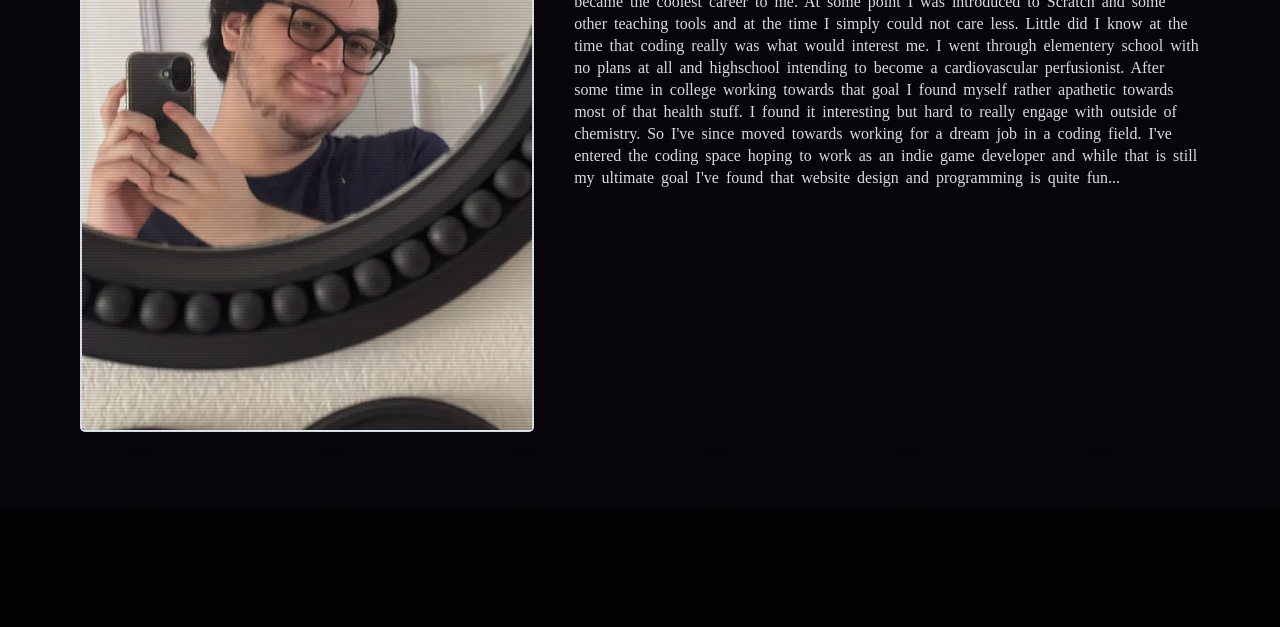
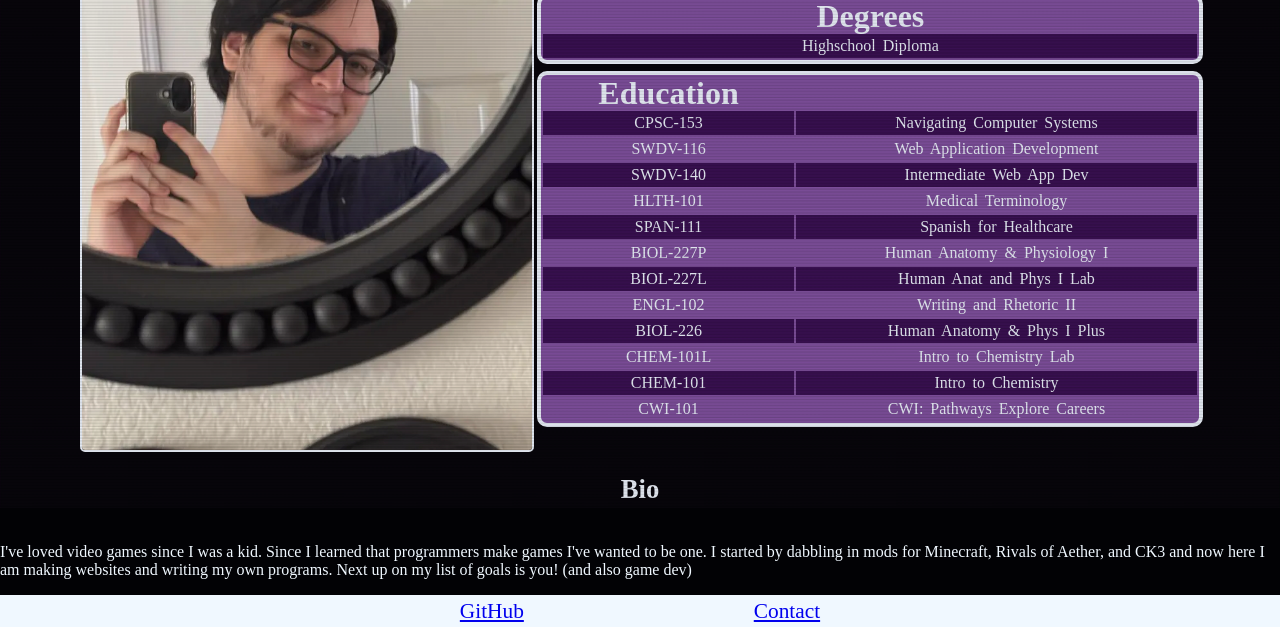
Before and after one commit to G-2004/Portfolio_Site, a plain HTML site: page Portfolio_Website/about.html in a window 1280 px wide. Shown: the part 292-919 px from the top of the page. Before the commit the page ends 800 px from the top, so only its background shows below. Drawn offline with Linux system fonts and the light colour scheme.

Commit message:
site complete
This is effectively reaching a minimum viable product for this site.

```diff
--- a/Portfolio_Website/about.html
+++ b/Portfolio_Website/about.html
@@ -1,5 +1,6 @@
 <head>
     <link rel="stylesheet" href="assets/css/index.css">
+    <link rel="stylesheet" href="assets/css/about.css">
     <meta charset="UTF-8">
     <title>About</title>
     <link rel="icon" href="assets/images/favicon.png">
@@ -12,7 +13,7 @@
 
     <div class="navBar">
         <p></p>
-        <a href="index.html"><img src="assets/images/favicon.png" height="80px">
+        <a href="index.html"><img src="assets/images/favicon.png" height="80px" alt="G logo">
         <a href="contact.html">Contact</a>
         <a href="projects.html">Projects</a>
         <a href="about.html">About</a>
@@ -20,22 +21,91 @@
     </div>
 
     <div class="aboutBodyContainer">
-        <div>
-            <img class="foreground" src="assets/images/self1.png" height="600px">
+        <div class="padTop">
+            <img class="foreground" src="assets/images/self1.png" height="600px" alt="Sites creator smiling">
         </div>
-        <div>
-            <h2 class="center">Life</h2>
-            <p>Hi I'm Grant aka G. I grew up in a small farming town in California where I first became interested in programming.
-                 I hung out with my uncle playing games like Smash Brothers Brawl and Luigis Mansion that have had a grip on my life ever since.
-                 I at some point learned that programmers were the people that made such games and so that became the coolest career to me.
-                 At some point I was introduced to Scratch and some other teaching tools and at the time I simply could not care less.
-                 Little did I know at the time that coding really was what would interest me.
-                 I went through elementery school with no plans at all and highschool intending to become a cardiovascular perfusionist.
-                 After some time in college working towards that goal I found myself rather apathetic towards most of that health stuff.
-                 I found it interesting but hard to really engage with outside of chemistry.
-                 So I've since moved towards working for a dream job in a coding field.
-                 I've entered the coding space hoping to work as an indie game developer and while that is still my ultimate goal I've found that website design and programming is quite fun...
-            </p>
+        <div class="center">
+            <div class="column">
+
+            <h3>Name: G</h3>
+            <h3>Occupation: Maintinence Technician</h3>
+            <h3>Age: 21</h3>
+
+                <table>
+                    <tr>
+                        <th>Degrees</th>
+                    </tr>
+                    <tr>
+                        <td>Highschool Diploma</td>
+                    </tr>
+                </table>
+
+                <table>
+                    <tr>
+                        <th>Education</th>
+                    </tr>
+                    <tr>
+                        <td>CPSC-153</td>
+                        <td>Navigating Computer Systems</td>
+                    </tr>
+                    <tr>
+                        <td>SWDV-116</td>
+                        <td>Web Application Development</td>
+                    </tr>
+                    <tr>
+                        <td>SWDV-140</td>
+                        <td>Intermediate Web App Dev</td>
+                    </tr>
+                    <tr>
+                        <td>HLTH-101</td>
+                        <td>Medical Terminology</td>
+                    </tr>
+                    <tr>
+                        <td>SPAN-111</td>
+                        <td>Spanish for Healthcare</td>
+                    </tr>
+                    <tr>
+                        <td>BIOL-227P</td>
+                        <td>Human Anatomy & Physiology I</td>
+                    </tr>
+                    <tr>
+                        <td>BIOL-227L</td>
+                        <td>Human Anat and Phys I Lab</td>
+                    </tr>
+                    <tr>
+                        <td>ENGL-102</td>
+                        <td>Writing and Rhetoric II</td>
+                    </tr>
+                    <tr>
+                        <td>BIOL-226</td>
+                        <td>Human Anatomy & Phys I Plus</td>
+                    </tr>
+                    <tr>
+                        <td>CHEM-101L</td>
+                        <td>Intro to Chemistry Lab</td>
+                    </tr>
+                    <tr>
+                        <td>CHEM-101</td>
+                        <td>Intro to Chemistry</td>
+                    </tr>
+                    <tr>
+                        <td>CWI-101</td>
+                        <td>CWI: Pathways Explore Careers</td>
+                    </tr>
+                </table>
+            </div>
         </div>
     </div>
+
+    <h2 class="center">Bio</h2>
+            <p class="center">I've loved video games since I was a kid. Since I learned that programmers make games I've wanted to be one. I started by dabbling in mods for Minecraft, Rivals of Aether, and CK3 and now here I am making websites and writing my own programs. Next up on my list of goals is you! (and also game dev)
+            </p>
+
+
+    <footer>
+        <p></p>
+        <a href="https://github.com/G-2004">GitHub</a>
+        <a href="contact.html">Contact</a>
+        <p></p>
+    </footer>
 </body>
--- /dev/null
+++ b/Portfolio_Website/assets/css/about.css
@@ -0,0 +1,77 @@
+.aboutBodyContainer {
+    display: grid;
+    margin-left: 80px;
+    margin-right: 80px;
+    margin-top: 40px;
+
+    grid-template-columns: 1fr 4fr;
+    text-align: left;
+    justify-content: left;
+}
+
+table {
+    margin-left: 40px;
+    margin-right: 0px;
+
+    word-spacing: 3px;
+    line-height: 22px;
+    text-align: center;
+    color:aliceblue;
+    background-color: #7e4f9d;
+    width: 100%;
+
+
+
+    border-radius: 10px;
+    border-style: solid;
+    border-color: aliceblue;
+    border-width: 4px;
+
+    padding: 0%;
+    margin: 0.5%;
+
+}
+th{
+    padding: 0.8%;
+    text-align: center;
+
+    align-self: center;
+    font-size: 24pt;
+}
+tr{
+    text-align: center;
+
+}
+td{
+    text-align: center;
+}
+tr:nth-child(2n){
+    background-color: #360d4f;
+}
+.aboutBodyContainer div h2 {
+    margin-left: 60px;
+    margin-right: 0px;
+}
+
+.aboutBodyContainer div img {
+    border-radius: 5px;
+    border-color: aliceblue;
+    border-style: solid;
+    border-width: 2px;
+    z-index: 1;
+}
+
+.column{
+    display: flex;
+    flex-direction: column;
+    width: 100%;
+}
+
+h3{
+    padding: 0px;
+    margin: 5px;
+}
+
+.padTop{
+    padding-top: 20px;
+}
--- /dev/null
+++ b/Portfolio_Website/assets/css/contact.css
@@ -0,0 +1,66 @@
+/*Form stuff*/
+form{
+    text-align: center;
+    flex-direction: column;
+}
+input:required:invalid {
+    border-color: red;
+}
+
+textarea:required:invalid {
+    border-color: red;
+}
+
+input{
+      border-radius: 10px;
+      width: 40vw;
+      background-color: aliceblue;
+      border-radius: 15px;
+      border-width: 10px;
+      border-color: #ffffff;
+      border-style: solid;
+}
+body {
+    display: flex;
+    flex-direction: column;
+    min-height: 100vh;
+}
+.pageCenter{
+    flex: 1;
+    display: flex;
+    flex-direction: column;
+    justify-content: center;
+    align-items: center;
+    text-align: center;
+}
+
+input[type="text"]{
+      height: 20vh;
+}
+
+input[type="submit"]{
+      width: 10vw;
+}
+
+textarea {
+      background-color: aliceblue;
+      border-radius: 15px;
+      border-width: 10px;
+      border-color: #ffffff;
+      width: 40vw;
+      height: 20vh;
+      padding: 5px;
+      box-sizing: border-box;
+      resize: none;
+      overflow-wrap: break-word;
+}
+
+@keyframes flashRed {
+    0% { border-color: #ffffff; }
+    50% { border-color: red; }
+    100% { border-color: #ffffff; }
+}
+
+.flashInvalid {
+    animation: flashRed 0.6s ease-in-out 1;
+}
--- a/Portfolio_Website/assets/css/index.css
+++ b/Portfolio_Website/assets/css/index.css
@@ -1,3 +1,4 @@
+/*Basic universal*/
 body{
     background-color: rgb(2, 2, 5);
     margin: 0; /* this prevents white border around whole page*/
@@ -7,6 +8,17 @@ body{
     height: 100%;
     background-size: cover;
     background-repeat: no-repeat;
+    display: flex;
+    flex-direction: column;
+    min-height: 100vh;
+}
+html, body {
+    height: 100%;
+    margin: 0;
+    padding: 0;
+}
+footer {
+    margin-top: auto; /* pushes footer to the bottom */
 }
 p{
     color: aliceblue;
@@ -29,7 +41,7 @@ h4{
     font-size: 40pt;
     text-shadow: 20px;
 }
-/*///////////////////////////////////////////////////////////////////////////////*/
+/*Special universal*/
 
 #overlay{
     z-index: 2;
@@ -50,100 +62,29 @@ img#overlay{
 .navBar{
     display: flex;
     width: 100%;
-    justify-content: space-between;
+    justify-content: space-evenly;
     align-items: center;
     background-color: aliceblue;
     font-size: 22pt;
+}
+footer{
+    display: flex;
+    width: 100%;
+    height: 100px;
+    justify-content: space-evenly;
+    align-items: center;
+    background-color: aliceblue;
+    font-size: 16pt;
 }
 .center{
     display: flex;
     align-content: center;
     justify-content: center;
     align-items: center;
-
 }
 .foreground{
     position: relative;
     z-index: 10;
 }
 
-.projectSectionTitle{
-    margin-top: 60px;
-    margin-bottom: 15px;
-    display: flex;
-    gap: 20px;
-}
-.projectContainer{
-    margin-left: 100px;
-    margin-right: 100px;
-}
-.projectsSection{
-    display: flex;
-    gap: 30px;
-}
-.project{
-    display: grid;
-    width: 300px;
-    height: 200px;
-    justify-content: center;
-    grid-template-columns: 300px;
-    grid-template-rows: 150px 50px;
-    background-color: aliceblue;
-    border-radius: 10px;
-    justify-items: stretch;
-    align-items: stretch;
-    transition: transform 0.2s ease;
-}
-.project a {
-    display: block;
-    text-align: center;
-}
-.project:hover{
-    transform: scale(1.05);
-}
-.project:active{
-    transform: scale(0.95);
-}
-.project a:nth-child(2) {
-    align-self: center;
-}
-
-.project img{
-    width: 300px;
-    height: 150px;
-    border-radius: 10px 10px 0 0;
-}
-
 /*For about page*/
-
-.aboutBodyContainer {
-    display: grid;
-    margin-left: 80px;
-    margin-right: 80px;
-    margin-top: 40px;
-
-    grid-template-columns: auto auto;
-    text-align: left;
-    justify-content: left;
-}
-
-.aboutBodyContainer div p {
-    margin-left: 40px;
-    margin-right: 0px;
-
-    text-indent: 80px;
-    word-spacing: 3px;
-    line-height: 22px;
-}
-.aboutBodyContainer div h2 {
-    margin-left: 60px;
-    margin-right: 0px;
-}
-
-.aboutBodyContainer div img {
-    border-radius: 5px;
-    border-color: aliceblue;
-    border-style: solid;
-    border-width: 2px;
-    z-index: 1;
-}
```
Also changed, not shown: Portfolio_Website/404.html (+13 -3 lines), Portfolio_Website/assets/css/projects.css (added, +57 -0 lines), Portfolio_Website/contact.html (+28 -3 lines), Portfolio_Website/index.html (+14 -3 lines), Portfolio_Website/javascript/formValid.js (added, +21 -0 lines), Portfolio_Website/projects.html (+25 -6 lines), Portfolio_Website/assets/images/GithubNoImage.png (added), Portfolio_Website/assets/images/SWDVportfolio.png (added), 1 other file.
